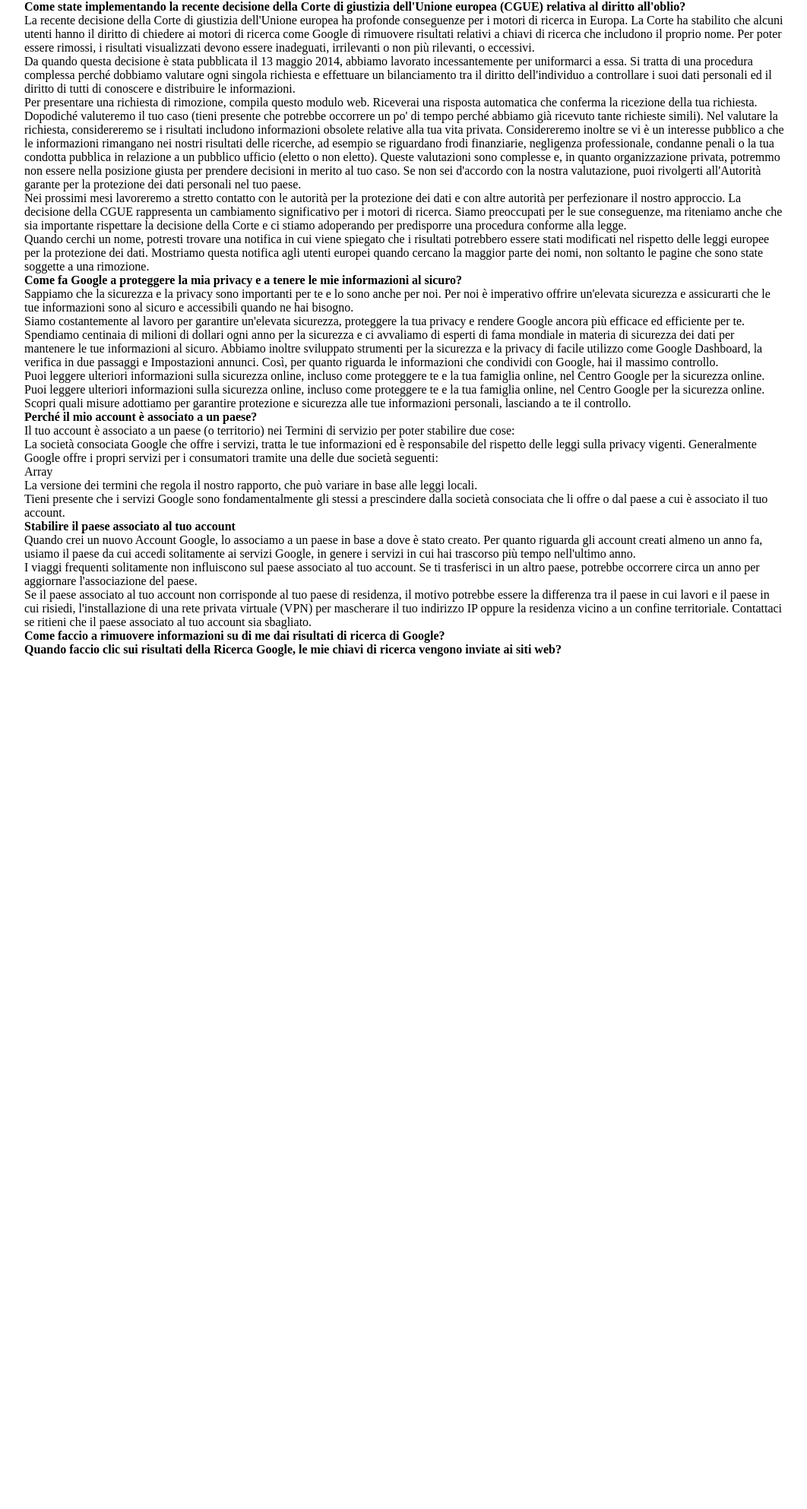
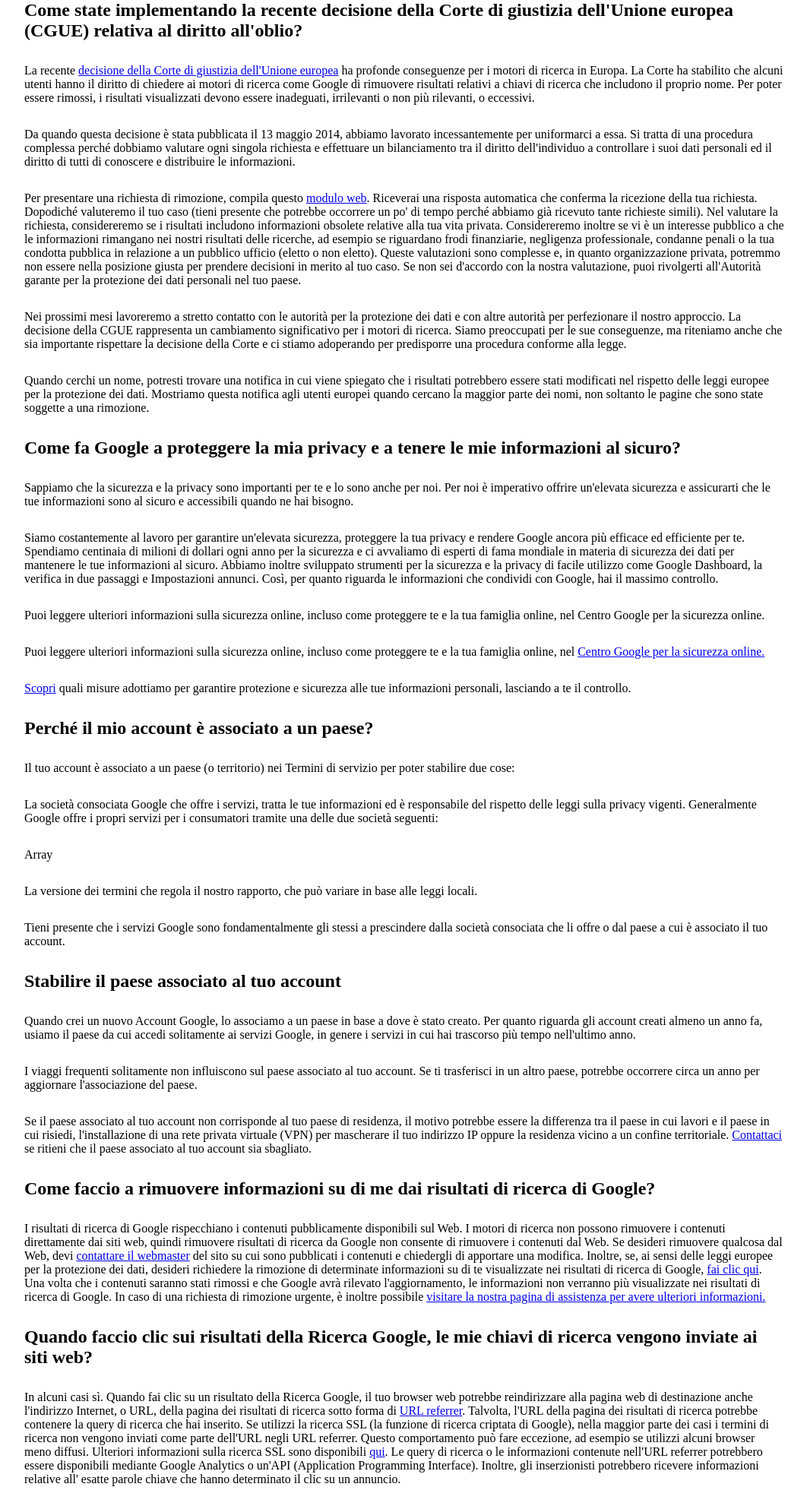
Before and after one commit to Massimo1204/php-google-faq, a PHP site: page / in a window 1280 px wide. Shown: the whole page at 76% size, without its empty margins (108-1170 px from the left). Before the commit the page ends 864 px from the top, so only its background shows below. Run offline with PHP 8.4, Linux system fonts and the light colour scheme; data that the repository does not hold is empty.

Commit message:
displaying datas

```diff
--- a/index.php
+++ b/index.php
@@ -3,9 +3,9 @@
         [
             'question' => "Come state implementando la recente decisione della Corte di giustizia dell'Unione europea (CGUE) relativa al diritto all'oblio?",
 
-            'answer' => ["La recente <a>decisione della Corte di giustizia dell'Unione europea</a> ha profonde conseguenze per i motori di ricerca in Europa. La Corte ha stabilito che alcuni utenti hanno il diritto di chiedere ai motori di ricerca come Google di rimuovere risultati relativi a chiavi di ricerca che includono il proprio nome. Per poter essere rimossi, i risultati visualizzati devono essere inadeguati, irrilevanti o non più rilevanti, o eccessivi.",
+            'answer' => ["La recente <a href='https://www.google.it/'>decisione della Corte di giustizia dell'Unione europea</a> ha profonde conseguenze per i motori di ricerca in Europa. La Corte ha stabilito che alcuni utenti hanno il diritto di chiedere ai motori di ricerca come Google di rimuovere risultati relativi a chiavi di ricerca che includono il proprio nome. Per poter essere rimossi, i risultati visualizzati devono essere inadeguati, irrilevanti o non più rilevanti, o eccessivi.",
             "Da quando questa decisione è stata pubblicata il 13 maggio 2014, abbiamo lavorato incessantemente per uniformarci a essa. Si tratta di una procedura complessa perché dobbiamo valutare ogni singola richiesta e effettuare un bilanciamento tra il diritto dell'individuo a controllare i suoi dati personali ed il diritto di tutti di conoscere e distribuire le informazioni.",
-            "Per presentare una richiesta di rimozione, compila questo <a>modulo web</a>. Riceverai una risposta automatica che conferma la ricezione della tua richiesta. Dopodiché valuteremo il tuo caso (tieni presente che potrebbe occorrere un po' di tempo perché abbiamo già ricevuto tante richieste simili). Nel valutare la richiesta, considereremo se i risultati includono informazioni obsolete relative alla tua vita privata. Considereremo inoltre se vi è un interesse pubblico a che le informazioni rimangano nei nostri risultati delle ricerche, ad esempio se riguardano frodi finanziarie, negligenza professionale, condanne penali o la tua condotta pubblica in relazione a un pubblico ufficio (eletto o non eletto). Queste valutazioni sono complesse e, in quanto organizzazione privata, potremmo non essere nella posizione giusta per prendere decisioni in merito al tuo caso. Se non sei d'accordo con la nostra valutazione, puoi rivolgerti all'Autorità garante per la protezione dei dati personali nel tuo paese.",
+            "Per presentare una richiesta di rimozione, compila questo <a href='https://www.google.it/'>modulo web</a>. Riceverai una risposta automatica che conferma la ricezione della tua richiesta. Dopodiché valuteremo il tuo caso (tieni presente che potrebbe occorrere un po' di tempo perché abbiamo già ricevuto tante richieste simili). Nel valutare la richiesta, considereremo se i risultati includono informazioni obsolete relative alla tua vita privata. Considereremo inoltre se vi è un interesse pubblico a che le informazioni rimangano nei nostri risultati delle ricerche, ad esempio se riguardano frodi finanziarie, negligenza professionale, condanne penali o la tua condotta pubblica in relazione a un pubblico ufficio (eletto o non eletto). Queste valutazioni sono complesse e, in quanto organizzazione privata, potremmo non essere nella posizione giusta per prendere decisioni in merito al tuo caso. Se non sei d'accordo con la nostra valutazione, puoi rivolgerti all'Autorità garante per la protezione dei dati personali nel tuo paese.",
             "Nei prossimi mesi lavoreremo a stretto contatto con le autorità per la protezione dei dati e con altre autorità per perfezionare il nostro approccio. La decisione della CGUE rappresenta un cambiamento significativo per i motori di ricerca. Siamo preoccupati per le sue conseguenze, ma riteniamo anche che sia importante rispettare la decisione della Corte e ci stiamo adoperando per predisporre una procedura conforme alla legge.",
             "Quando cerchi un nome, potresti trovare una notifica in cui viene spiegato che i risultati potrebbero essere stati modificati nel rispetto delle leggi europee per la protezione dei dati. Mostriamo questa notifica agli utenti europei quando cercano la maggior parte dei nomi, non soltanto le pagine che sono state soggette a una rimozione."],
         ],
@@ -14,8 +14,8 @@
 
             'answer' => ["Sappiamo che la sicurezza e la privacy sono importanti per te e lo sono anche per noi. Per noi è imperativo offrire un'elevata sicurezza e assicurarti che le tue informazioni sono al sicuro e accessibili quando ne hai bisogno.",
             "Siamo costantemente al lavoro per garantire un'elevata sicurezza, proteggere la tua privacy e rendere Google ancora più efficace ed efficiente per te. Spendiamo centinaia di milioni di dollari ogni anno per la sicurezza e ci avvaliamo di esperti di fama mondiale in materia di sicurezza dei dati per mantenere le tue informazioni al sicuro. Abbiamo inoltre sviluppato strumenti per la sicurezza e la privacy di facile utilizzo come Google Dashboard, la verifica in due passaggi e Impostazioni annunci. Così, per quanto riguarda le informazioni che condividi con Google, hai il massimo controllo.","Puoi leggere ulteriori informazioni sulla sicurezza online, incluso come proteggere te e la tua famiglia online, nel Centro Google per la sicurezza online.",
-            "Puoi leggere ulteriori informazioni sulla sicurezza online, incluso come proteggere te e la tua famiglia online, nel <a>Centro Google per la sicurezza online.</a>",
-            "<a>Scopri</a> quali misure adottiamo per garantire protezione e sicurezza alle tue informazioni personali, lasciando a te il controllo."],
+            "Puoi leggere ulteriori informazioni sulla sicurezza online, incluso come proteggere te e la tua famiglia online, nel <a href='https://www.google.it/'>Centro Google per la sicurezza online.</a>",
+            "<a href='https://www.google.it/'>Scopri</a> quali misure adottiamo per garantire protezione e sicurezza alle tue informazioni personali, lasciando a te il controllo."],
         ],
         [
             'question' => "Perché il mio account è associato a un paese?",
@@ -29,15 +29,15 @@
             'question' => "Stabilire il paese associato al tuo account",
             'answer' => ["Quando crei un nuovo Account Google, lo associamo a un paese in base a dove è stato creato. Per quanto riguarda gli account creati almeno un anno fa, usiamo il paese da cui accedi solitamente ai servizi Google, in genere i servizi in cui hai trascorso più tempo nell'ultimo anno.",
             "I viaggi frequenti solitamente non influiscono sul paese associato al tuo account. Se ti trasferisci in un altro paese, potrebbe occorrere circa un anno per aggiornare l'associazione del paese.",
-            "Se il paese associato al tuo account non corrisponde al tuo paese di residenza, il motivo potrebbe essere la differenza tra il paese in cui lavori e il paese in cui risiedi, l'installazione di una rete privata virtuale (VPN) per mascherare il tuo indirizzo IP oppure la residenza vicino a un confine territoriale. <a>Contattaci</a> se ritieni che il paese associato al tuo account sia sbagliato."],
+            "Se il paese associato al tuo account non corrisponde al tuo paese di residenza, il motivo potrebbe essere la differenza tra il paese in cui lavori e il paese in cui risiedi, l'installazione di una rete privata virtuale (VPN) per mascherare il tuo indirizzo IP oppure la residenza vicino a un confine territoriale. <a href='https://www.google.it/'>Contattaci</a> se ritieni che il paese associato al tuo account sia sbagliato."],
         ],
         [
             'question' => "Come faccio a rimuovere informazioni su di me dai risultati di ricerca di Google?",
-            'answer' => "I risultati di ricerca di Google rispecchiano i contenuti pubblicamente disponibili sul Web. I motori di ricerca non possono rimuovere i contenuti direttamente dai siti web, quindi rimuovere risultati di ricerca da Google non consente di rimuovere i contenuti dal Web. Se desideri rimuovere qualcosa dal Web, devi <a>contattare il webmaster</a> del sito su cui sono pubblicati i contenuti e chiedergli di apportare una modifica. Inoltre, se, ai sensi delle leggi europee per la protezione dei dati, desideri richiedere la rimozione di determinate informazioni su di te visualizzate nei risultati di ricerca di Google, <a>fai clic qui</a>. Una volta che i contenuti saranno stati rimossi e che Google avrà rilevato l'aggiornamento, le informazioni non verranno più visualizzate nei risultati di ricerca di Google. In caso di una richiesta di rimozione urgente, è inoltre possibile <a>visitare la nostra pagina di assistenza per avere ulteriori informazioni.</a>"
+            'answer' => ["I risultati di ricerca di Google rispecchiano i contenuti pubblicamente disponibili sul Web. I motori di ricerca non possono rimuovere i contenuti direttamente dai siti web, quindi rimuovere risultati di ricerca da Google non consente di rimuovere i contenuti dal Web. Se desideri rimuovere qualcosa dal Web, devi <a href='https://www.google.it/'>contattare il webmaster</a> del sito su cui sono pubblicati i contenuti e chiedergli di apportare una modifica. Inoltre, se, ai sensi delle leggi europee per la protezione dei dati, desideri richiedere la rimozione di determinate informazioni su di te visualizzate nei risultati di ricerca di Google, <a href='https://www.google.it/'>fai clic qui</a>. Una volta che i contenuti saranno stati rimossi e che Google avrà rilevato l'aggiornamento, le informazioni non verranno più visualizzate nei risultati di ricerca di Google. In caso di una richiesta di rimozione urgente, è inoltre possibile <a href='https://www.google.it/'>visitare la nostra pagina di assistenza per avere ulteriori informazioni.</a>"],
         ],
         [
             'question' => "Quando faccio clic sui risultati della Ricerca Google, le mie chiavi di ricerca vengono inviate ai siti web?",
-            'answer' => "In alcuni casi sì. Quando fai clic su un risultato della Ricerca Google, il tuo browser web potrebbe reindirizzare alla pagina web di destinazione anche l'indirizzo Internet, o URL, della pagina dei risultati di ricerca sotto forma di <a>URL referrer</a>. Talvolta, l'URL della pagina dei risultati di ricerca potrebbe contenere la query di ricerca che hai inserito. Se utilizzi la ricerca SSL (la funzione di ricerca criptata di Google), nella maggior parte dei casi i termini di ricerca non vengono inviati come parte dell'URL negli URL referrer. Questo comportamento può fare eccezione, ad esempio se utilizzi alcuni browser meno diffusi. Ulteriori informazioni sulla ricerca SSL sono disponibili <a>qui</a>. Le query di ricerca o le informazioni contenute nell'URL referrer potrebbero essere disponibili mediante Google Analytics o un'API (Application Programming Interface). Inoltre, gli inserzionisti potrebbero ricevere informazioni relative all' esatte parole chiave che hanno determinato il clic su un annuncio."
+            'answer' => ["In alcuni casi sì. Quando fai clic su un risultato della Ricerca Google, il tuo browser web potrebbe reindirizzare alla pagina web di destinazione anche l'indirizzo Internet, o URL, della pagina dei risultati di ricerca sotto forma di <a href='https://www.google.it/'>URL referrer</a>. Talvolta, l'URL della pagina dei risultati di ricerca potrebbe contenere la query di ricerca che hai inserito. Se utilizzi la ricerca SSL (la funzione di ricerca criptata di Google), nella maggior parte dei casi i termini di ricerca non vengono inviati come parte dell'URL negli URL referrer. Questo comportamento può fare eccezione, ad esempio se utilizzi alcuni browser meno diffusi. Ulteriori informazioni sulla ricerca SSL sono disponibili <a href='https://www.google.it/'>qui</a>. Le query di ricerca o le informazioni contenute nell'URL referrer potrebbero essere disponibili mediante Google Analytics o un'API (Application Programming Interface). Inoltre, gli inserzionisti potrebbero ricevere informazioni relative all' esatte parole chiave che hanno determinato il clic su un annuncio."],
         ],
     ];
 ?>
@@ -57,7 +57,7 @@
         <?php
             foreach($faq as $faq){
                 ?>
-                <h4><?php echo $faq['question']?></h4>
+                <h2><?php echo $faq['question']?></h2>
                 <?php
                     foreach($faq['answer'] as $answer){
                         ?>
--- a/style/style.css
+++ b/style/style.css
@@ -8,3 +8,7 @@ main {
     max-width: 1000px;
     margin: auto;
 }
+
+main p.answer {
+    margin: 30px 0;
+}
```
